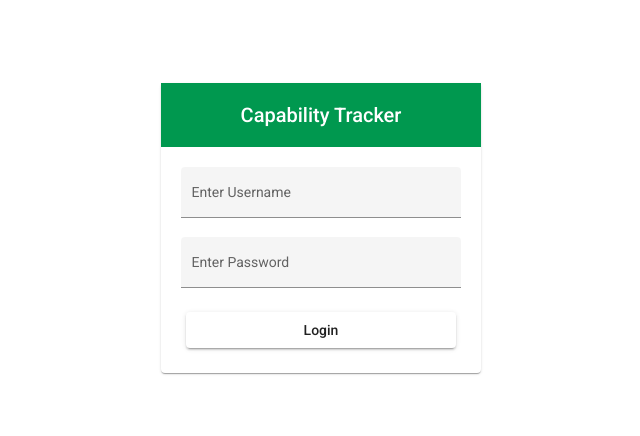
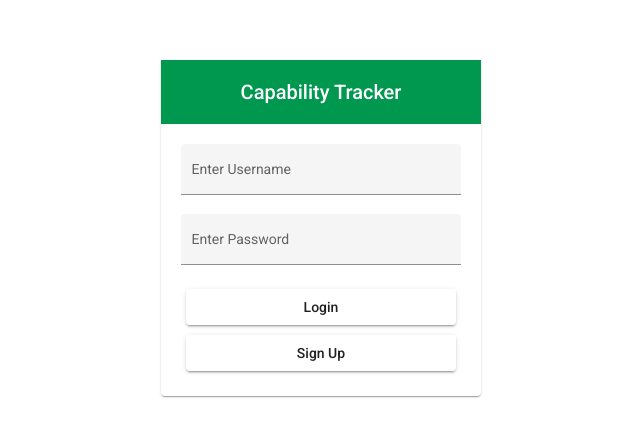
Before and after one commit to SyChester/fullstack-upskilling-project, an Angular app: page / in a window 1280 px wide. Shown: the part 172-608 px from the top of the page, without its empty margins (319-959 px from the left). Built offline with nearby package versions, Linux system fonts and the light colour scheme.

Commit message:
Added singup button

```diff
--- a/src/app/login/login.component.html
+++ b/src/app/login/login.component.html
@@ -15,6 +15,7 @@
         {{ errorMsg }}
       </div>
       <button mat-raised-button type="submit" (click)="onLogin()">Login</button>
+      <button mat-raised-button type="submit" (click)="onSignUp()">Sign Up</button>
     </form>
   </mat-card>
 </div>
```
